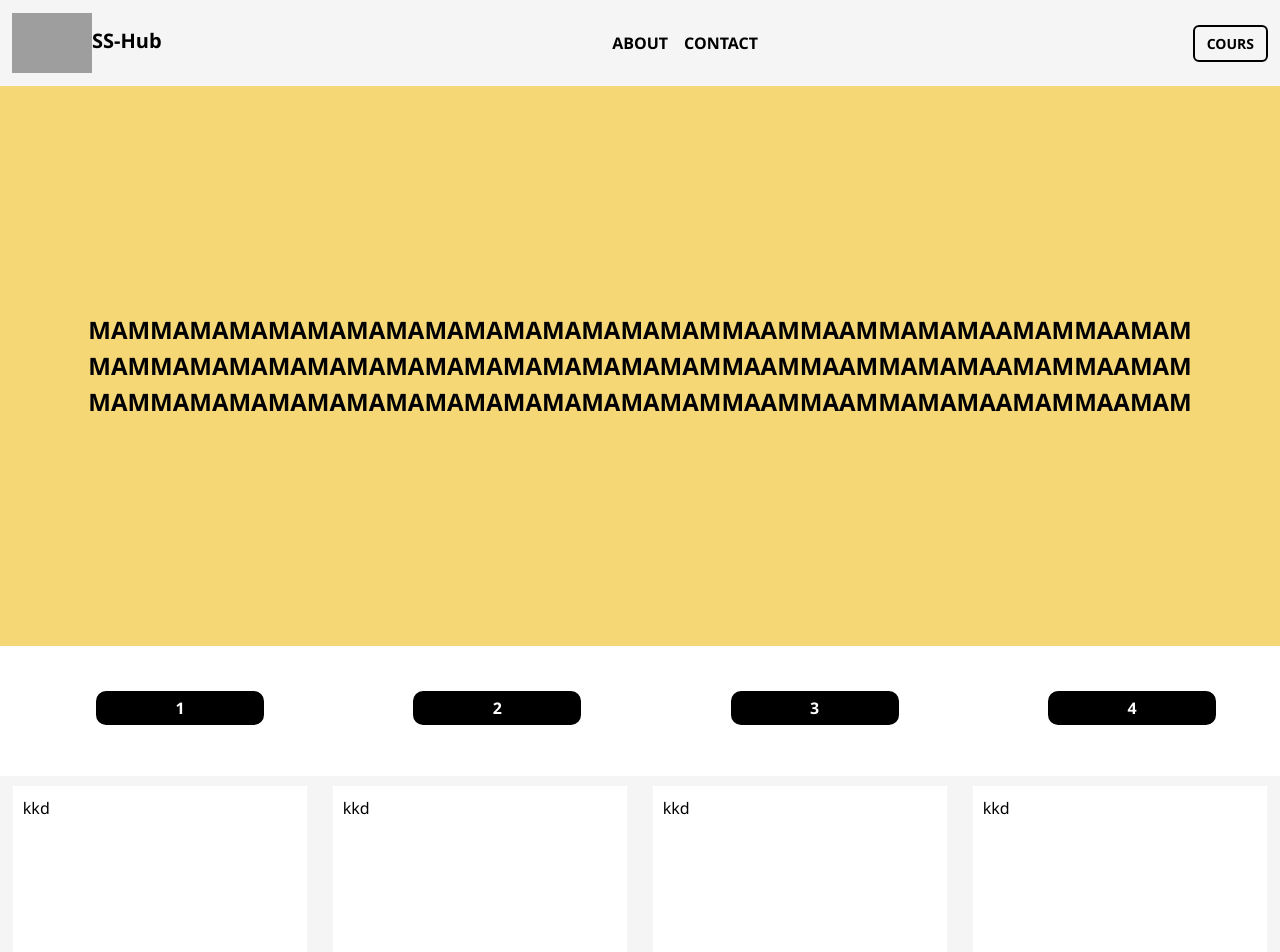
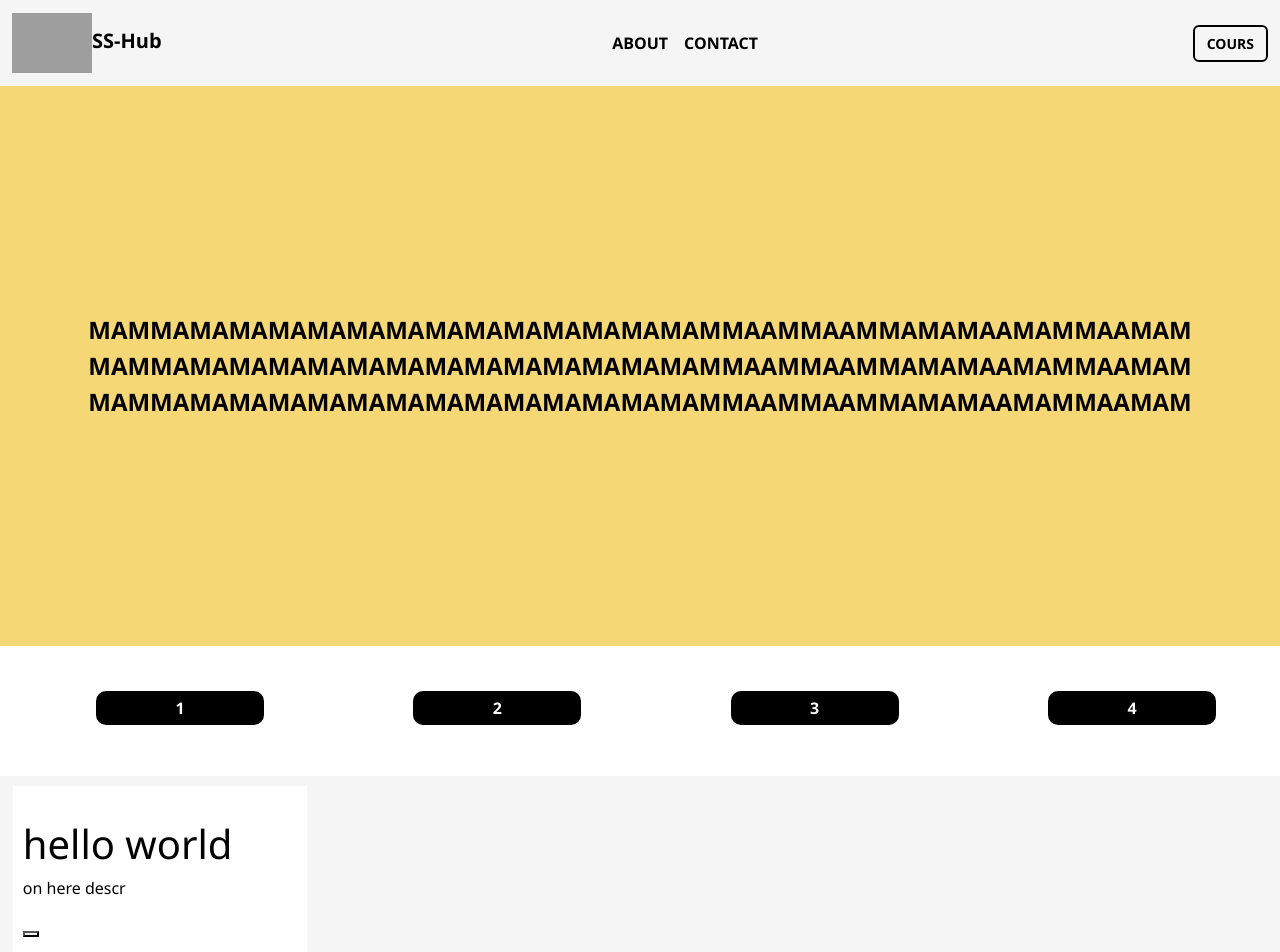
Before and after one commit to Shadyidrissi/SHADY-STUDY-HUB, a React (Create React App) app: page /cours in a window 1280 px wide. Shown: the top 952 px of the page. Built offline with nearby package versions, Linux system fonts and the light colour scheme; grey boxes are pictures that could not be loaded.

Commit message:
add iteam detail

```diff
--- a/src/pages/Page.js
+++ b/src/pages/Page.js
@@ -21,18 +21,22 @@ function Page() {
       <div className="iteams">
         {/* <h1>COURS</h1> */}
         <div className="iteam">
-            kkd
+            <img src="" id="image-iteam" alt="" />
+            <div className="princip">
+              <h1>hello world</h1>
+              <p>on here descr</p>
+            </div>
+            <button className="button-trans"></button>
         </div>
-        <div className="iteam">
+        {/* <div className="iteam">
             kkd
         </div>
         <div className="iteam">
 
-            kkd
         </div>
         <div className="iteam">
             kkd
-        </div>
+        </div> */}
       </div>
     </>
   );
```
